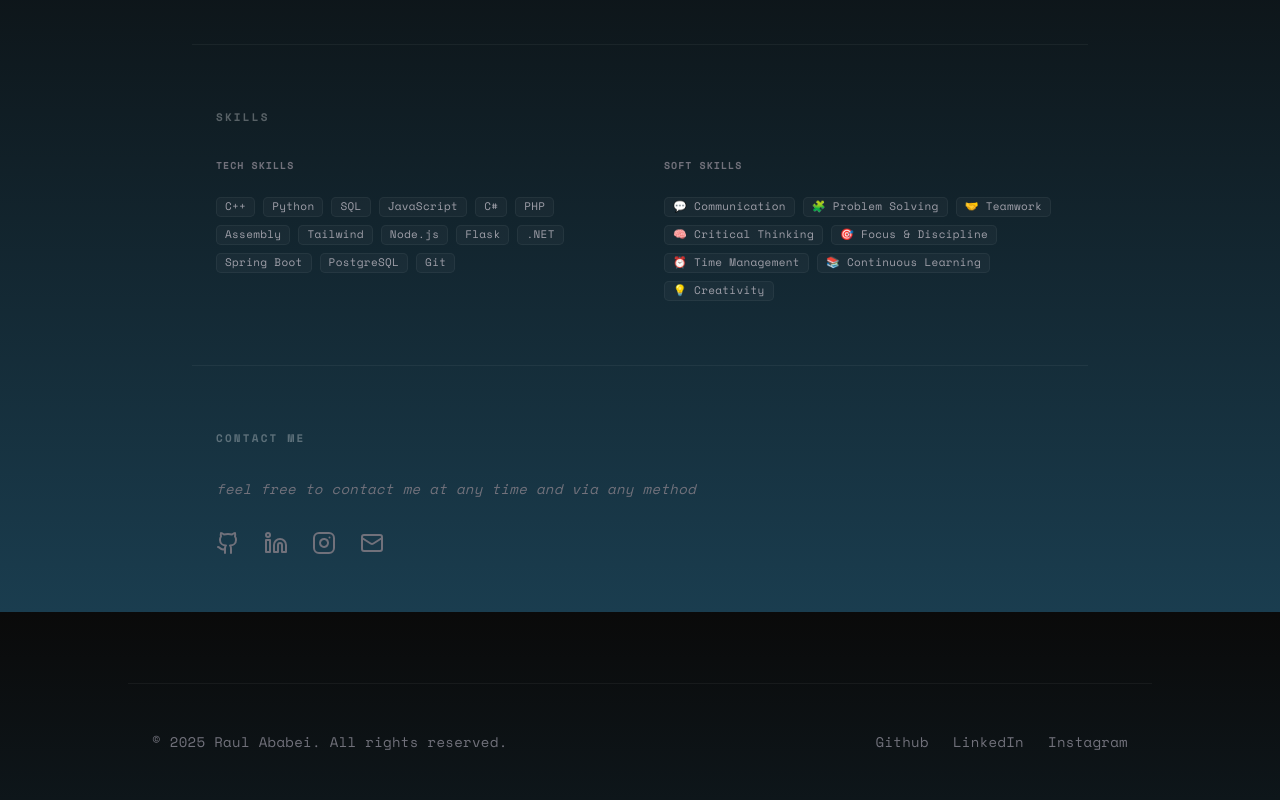
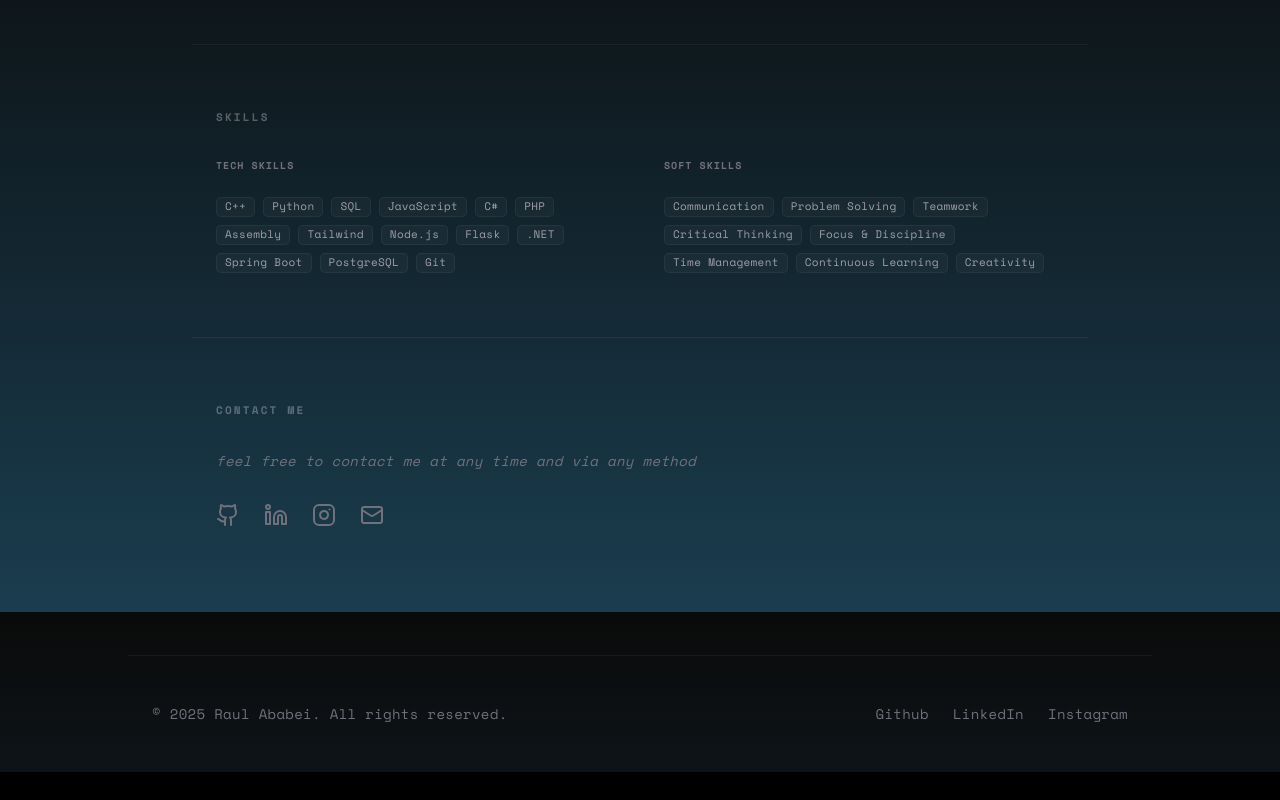
Before and after one commit to costitza/nextjs-ababeiraul, a Next.js app: page / in a window 1280 px wide. Shown: the part 1788-2588 px from the top of the page. After the commit the page ends 2560 px from the top, so only its background shows below. Built offline with nearby package versions, Linux system fonts and the light colour scheme.

Commit message:
style: remove emojis from soft skills

```diff
--- a/app/page.tsx
+++ b/app/page.tsx
@@ -13,8 +13,8 @@ const techSkills = [
 ]
 
 const softSkills = [
-  "💬 Communication", "🧩 Problem Solving", "🤝 Teamwork", "🧠 Critical Thinking",
-  "🎯 Focus & Discipline", "⏰ Time Management", "📚 Continuous Learning", "💡 Creativity"
+  "Communication", "Problem Solving", "Teamwork", "Critical Thinking",
+  "Focus & Discipline", "Time Management", "Continuous Learning", "Creativity"
 ]
 
 const TypewriterHeading = () => {
```
